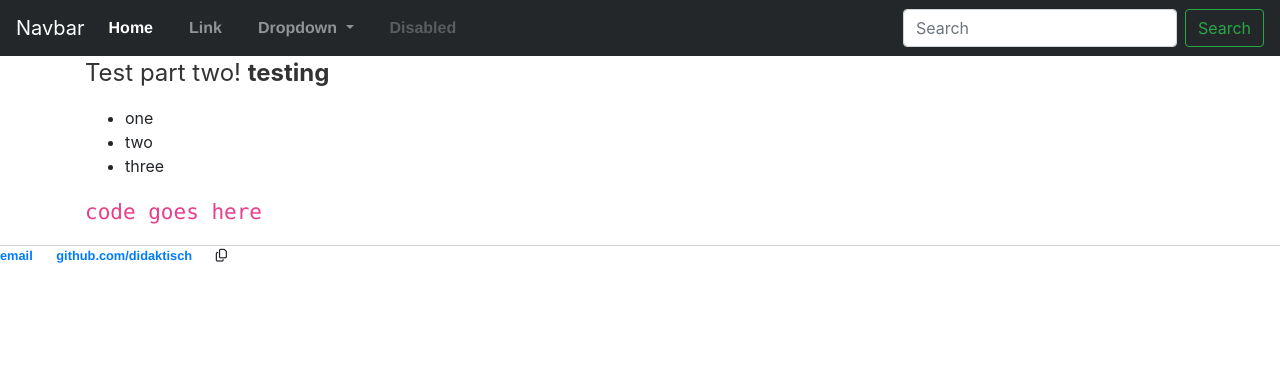
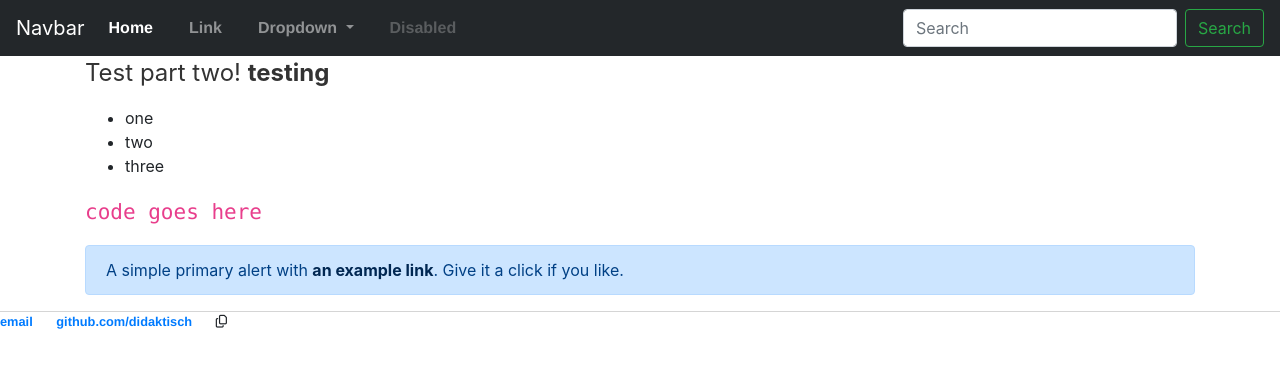
Before and after one commit to didaktisch/didaktisch.github.io, a Jekyll site: the page built from index.md, in a window 1280 px wide. Shown: the top 368 px of the page. Built offline with Jekyll 4.4.1, drawn with Linux system fonts in a browser that asks for light colours; nearby versions of some CDN libraries.

Commit message:
Update index.md

```diff
--- a/index.md
+++ b/index.md
@@ -9,3 +9,7 @@ Test part two!
 - three
 
 `code goes here`
+
+<div class="alert alert-primary" role="alert">
+  A simple primary alert with <a href="#" class="alert-link">an example link</a>. Give it a click if you like.
+</div>
```
